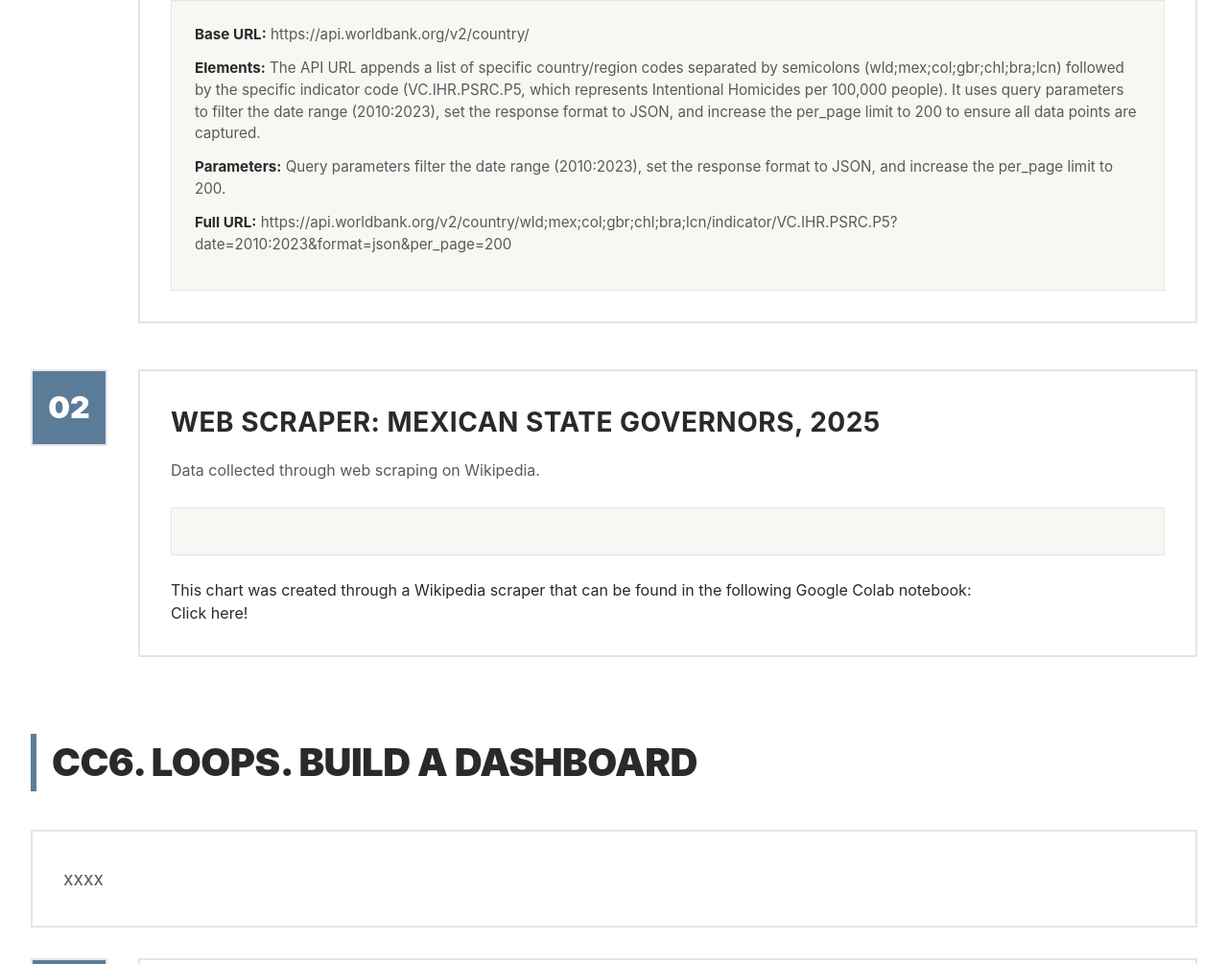
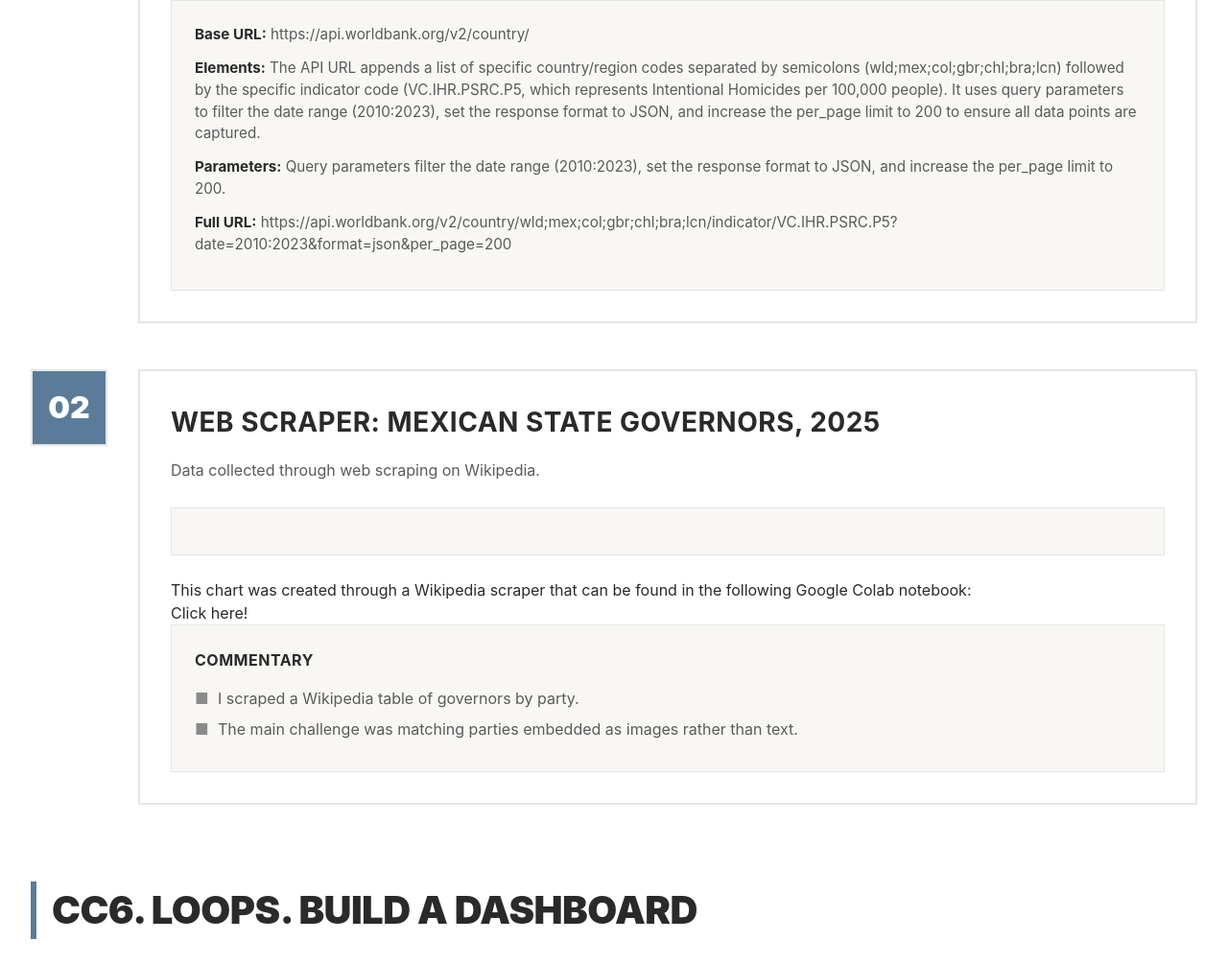
Before and after one commit to mercedeshf/mercedeshf.github.io, a plain HTML site: page Portfolio.html in a window 1280 px wide. Shown: the part 5528-6533 px from the top of the page at 96% size. Drawn offline with nearby package versions, Linux system fonts and the light colour scheme; a script that the page names is missing.

Commit message:
Update Portfolio.html

```diff
--- a/Portfolio.html
+++ b/Portfolio.html
@@ -223,7 +223,7 @@ The original chart I want to improve is the Mexican national statistics office (
                         <figure id="Location8"></figure>
                     </div>
                     <div class="insights-box">
-                        <h4>Key Insights</h4>
+                        <h4>Commentary</h4>
                         <ul>
                             <li>The improved version enhances readability and visual hierarchy while avoiding saturation</li>
                             <li>Data points are more clearly distinguished</li>
@@ -279,6 +279,13 @@ The original chart I want to improve is the Mexican national statistics office (
                     </div>
                    <p> This chart was created through a Wikipedia scraper that can be found in the following Google Colab notebook: </p>
                     <a href="https://colab.research.google.com/drive/1CccrMuQCj1JTUFV0JJOQkeV_goSw7cM9?usp=sharing" target="_blank"> Click here! </a>
+                    <div class="insights-box">
+                        <h4>Commentary</h4>
+                        <ul>
+                            <li>I scraped a Wikipedia table of governors by party.</li>
+                            <li>The main challenge was matching parties embedded as images rather than text.</li>
+                        </ul>
+                    </div>
                 </div>
             </div>
         </section>
```
